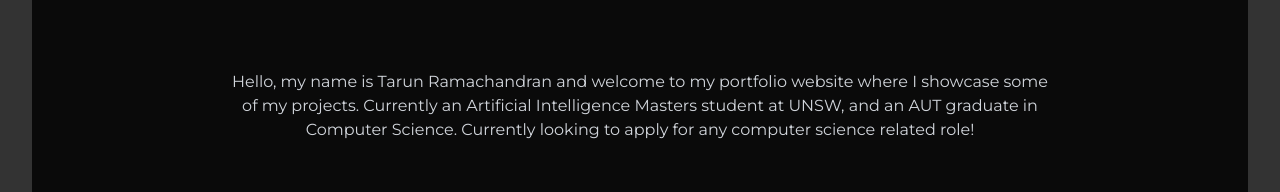
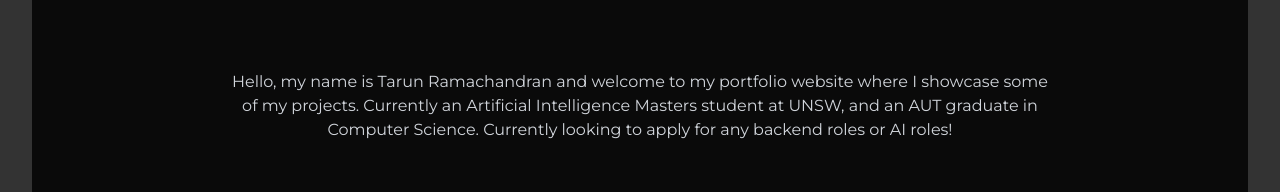
Before and after one commit to Ratchet7x5/Ratchet7x5.github.io, a React (Vite) app in the folder ratchet7x5.github.io/: page / in a window 1280 px wide. Shown: the part 154-346 px from the top of the page. Built offline with nearby package versions, Linux system fonts and the light colour scheme; the HTML template or start-up script is replaced by a standard one.

Commit message:
update: improve looking for roles description

```diff
--- a/ratchet7x5.github.io/src/App.jsx
+++ b/ratchet7x5.github.io/src/App.jsx
@@ -26,7 +26,7 @@
               website where I showcase some of my projects. Currently an
               Artificial Intelligence Masters student at UNSW, and an AUT
               graduate in Computer Science. Currently looking to apply for any
-              computer science related role!
+              backend roles or AI roles!
             </p>
           </div>
         </div>
```
